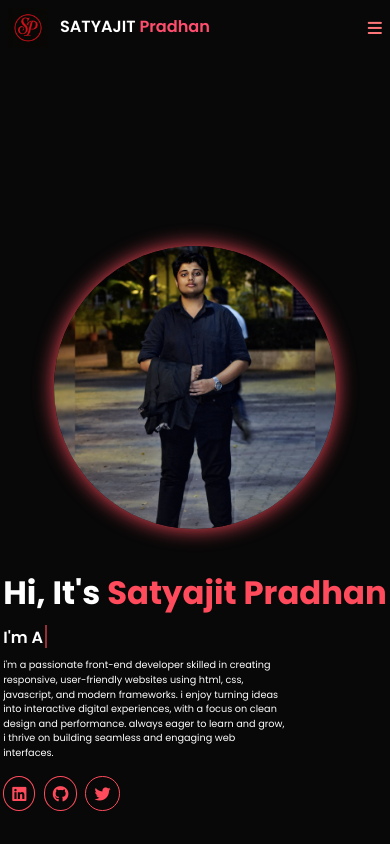
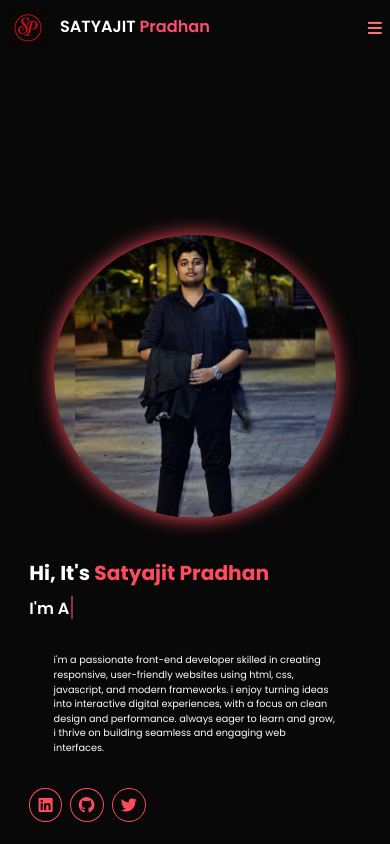
Before and after one commit to Satyajit7822/Portfolio, a plain HTML site: page index.html in a window 390 px wide. Shown: the top 844 px of the page. Drawn offline with Linux system fonts and the light colour scheme.

Commit message:
responsive.css

```diff
--- a/responsive.css
+++ b/responsive.css
@@ -70,7 +70,9 @@
 @media(max-width:450px){
 
     .home .content p{
-        width: 35rem;
+        width: 100%;
+        max-width: 35rem;
+        margin:3rem;
     }
     .education .timeline-items{
         display: grid;
@@ -95,3 +97,9 @@
 
 
 }
+
+@media(max-width:550px) {
+    .home .content h1 {
+        font-size: 2.5rem;
+    }
+}
```
